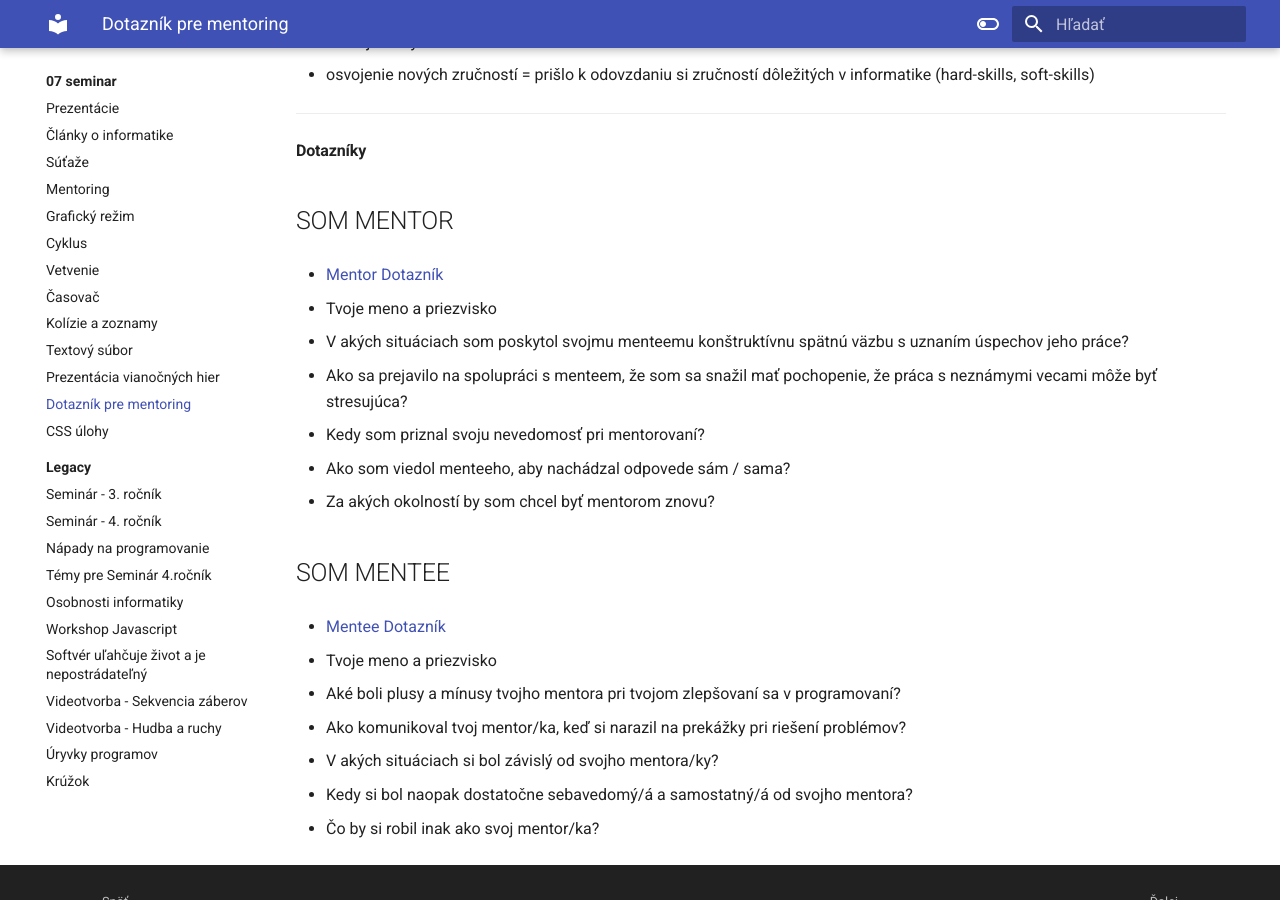
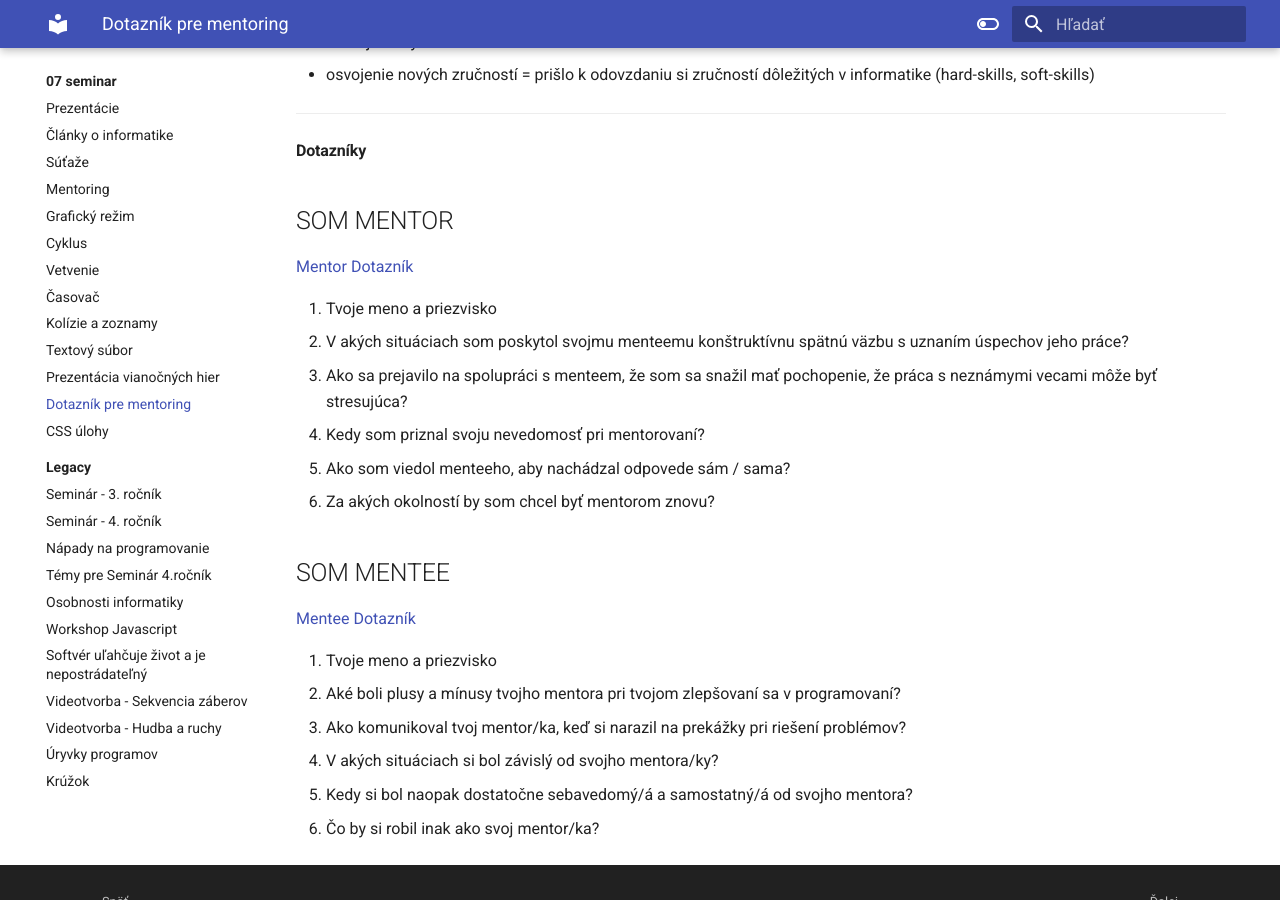
Before and after one commit to hubenka/hubenka.github.io, an MkDocs documentation site: the page built from docs/07_seminar/12_mentoring_dotaznik.md, in a window 1280 px wide and 900 px high, scrolled down 778 px. Built offline with MkDocs 1.6.1 and Material for MkDocs 9.7.7, drawn with Linux system fonts in a browser that asks for light colours.

Commit message:
Fix bullet points

```diff
--- a/docs/07_seminar/12_mentoring_dotaznik.md
+++ b/docs/07_seminar/12_mentoring_dotaznik.md
@@ -32,7 +32,7 @@ Každá z rolí mala svoj cieľ, ktorý sa snaží počas polroka naplniť:
 
 ## SOM MENTOR
 
-- [Mentor Dotazník](https://forms.gle/Ew4ZvhSVFc23QBKu6)
+[Mentor Dotazník](https://forms.gle/Ew4ZvhSVFc23QBKu6)
 
 1. Tvoje meno a priezvisko
 2. V akých situáciach som poskytol svojmu menteemu konštruktívnu spätnú väzbu s uznaním úspechov jeho práce?
@@ -44,7 +44,7 @@ Každá z rolí mala svoj cieľ, ktorý sa snaží počas polroka naplniť:
 
 ## SOM MENTEE
 
-- [Mentee Dotazník](https://forms.gle/AiT7j1x784jeLpBMA)
+[Mentee Dotazník](https://forms.gle/AiT7j1x784jeLpBMA)
 
 1. Tvoje meno a priezvisko
 2. Aké boli plusy a mínusy tvojho mentora pri tvojom zlepšovaní sa v programovaní?
```
